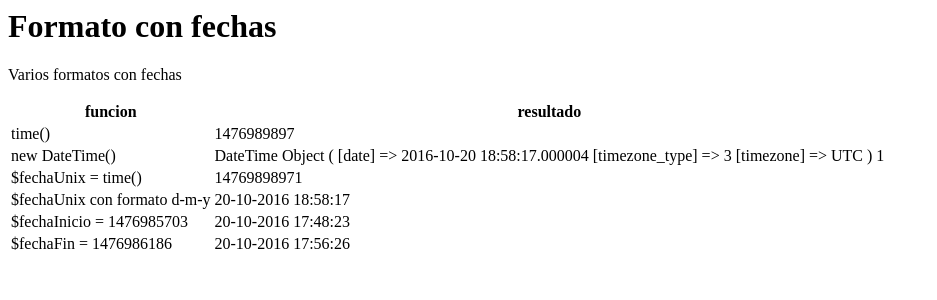
After one commit to isaacBats/ejemplosPHP, a PHP site: page /controllers/examplesDates.php in a window 1280 px wide. The commit adds this page. Shown: the top 300 px of the page, without its empty margins (0-937 px from the left). Run offline with PHP 8.4, Linux system fonts and the light colour scheme.

Commit message:
Ejercicios con fechas y formatos

```diff
--- /dev/null
+++ b/controllers/examplesDates.php
@@ -0,0 +1,15 @@
+<?php
+
+
+$fechaUnix = time();
+
+$fechaFormato = date("j-m-Y H:i:s", $fechaUnix);
+$fechaInicio = 1476985703;
+$fechaFin = 1476986186;
+$fechaInicioFormato = date('j-m-Y H:i:s', $fechaInicio);
+$fechaFinFormato = date('j-m-Y H:i:s', $fechaFin);
+
+
+
+
+require '../views/examplesDateTime.view.html.php';
--- a/home.php
+++ b/home.php
@@ -5,7 +5,8 @@
 	<title>Pantalla de inicio</title>
 </head>
 <body>
-	<h1>Este es mi home</h1>
+	<h1>Ejercicios con <strong>PHP</strong></h1>
+	<p>En esta pagina voy a realizar los diferentes ejercicios que un novato podria ocupar</p>
 	<nav>
 		<ul>
 			<li><a href="descarga.php">Descarga archivos</a></li>
@@ -13,6 +14,7 @@
 			<li><a href="controllers/codificacion.php">Codificacion con JS</a></li>
 			<li><a href="controllers/filezip.php">Crear un ZIP</a></li>
 			<li><a href="controllers/arraytostring.php">Convierte un array asociativo a un strig</a></li>
+			<li><a href="controllers/examplesDates.php">Ejemplos de formatos de fechas con PHP</a></li>
 		</ul>
 	</nav>
 </body>
--- a/views/arraytostring.view.html.php
+++ b/views/arraytostring.view.html.php
@@ -14,5 +14,8 @@
 	<?php
 		echo array_to_string( $array );
 	 ?>
+
+	<h1>Día del programador</h1>
+	<?php $fecha = date('d-m-Y'); if( $fecha == '12-09-2016' ){ echo 'Feliz día del programador'; }else{ var_dump($fecha); } ?>
 </body>
 </html>
--- /dev/null
+++ b/views/examplesDateTime.view.html.php
@@ -0,0 +1,37 @@
+<h1>Formato con fechas</h1>
+<p>Varios formatos con fechas</p>
+
+<table>
+	<thead>
+		<tr>
+			<th>funcion</th>
+			<th>resultado</th>
+		</tr>
+	</thead>
+	<tbody>
+		<tr>
+			<td>time()</td>
+			<td><?= time(); ?></td>
+		</tr>
+		<tr>
+			<td>new DateTime()</td>
+			<td><?= print_r( new \DateTime()); ?></td>
+		</tr>
+		<tr>
+			<td>$fechaUnix = time()</td>
+			<td><?= print_r($fechaUnix); ?></td>
+		</tr>
+		<tr>
+			<td>$fechaUnix con formato d-m-y</td>
+			<td><?= (string)$fechaFormato ?></td>
+		</tr>
+		<tr>
+			<td>$fechaInicio = 1476985703 </td>
+			<td><?= $fechaInicioFormato ?></td>
+		</tr>
+		<tr>
+			<td>$fechaFin = 1476986186</td>
+			<td><?= $fechaFinFormato ?></td>
+		</tr>
+	</tbody>
+</table>
```
